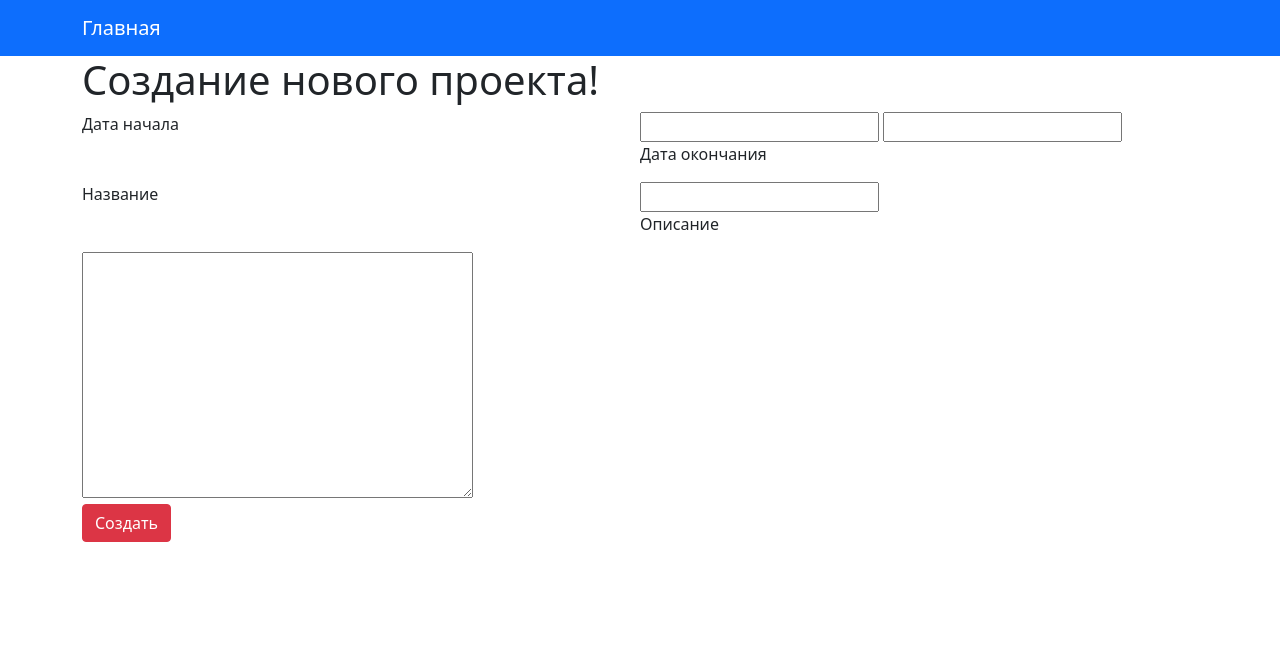
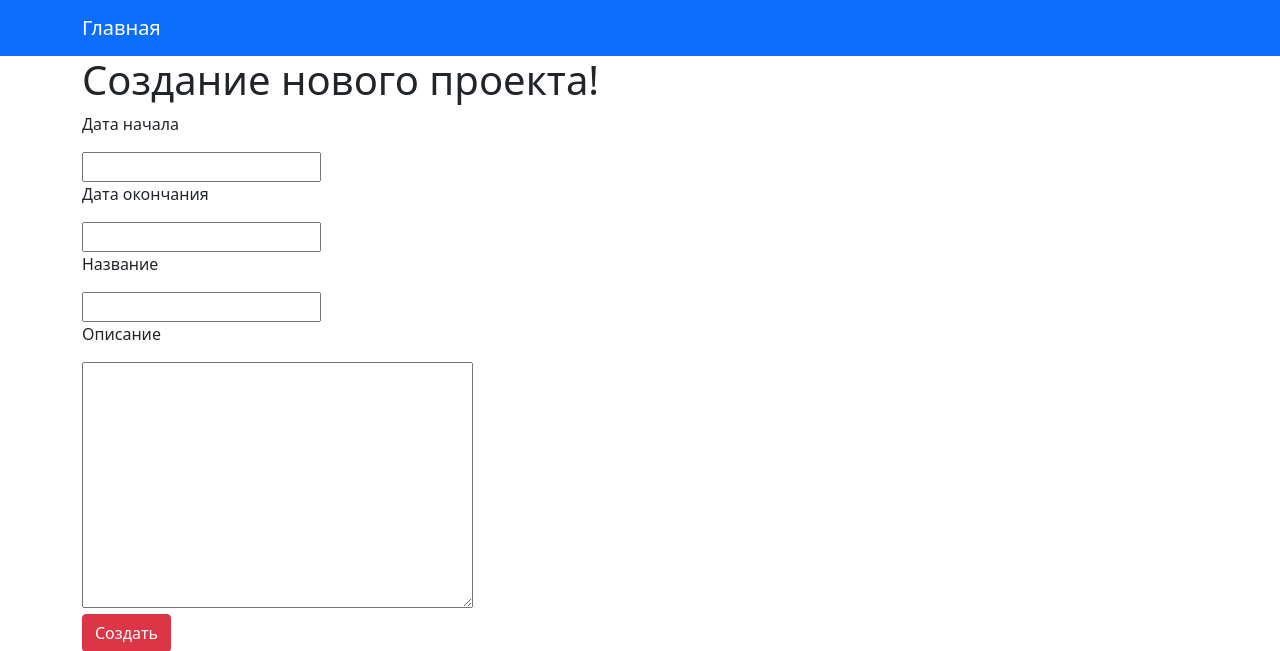
Before and after one commit to Yusupov-Aslan/To_Do_List, a Django app: page /new_project/ in a window 1280 px wide. Shown: the top 651 px of the page. Run offline with Django 3.2, Linux system fonts and the light colour scheme.

Commit message:
обновил фикстуры!

```diff
--- a/source/To_Do_list/templates/partial/form.html
+++ b/source/To_Do_list/templates/partial/form.html
@@ -1,9 +1,7 @@
 {% csrf_token %}
 
 {% for field in form %}
-    <div class="gap-2 col-6" style="float: left">
     <p><label for="{{ field.id_for_label }}">{{ field.label }}</label></p>
-    </div>
     {% for error in field.errors %}
         <p class="text-danger">{{ error }}</p>
     {% endfor %}
```
